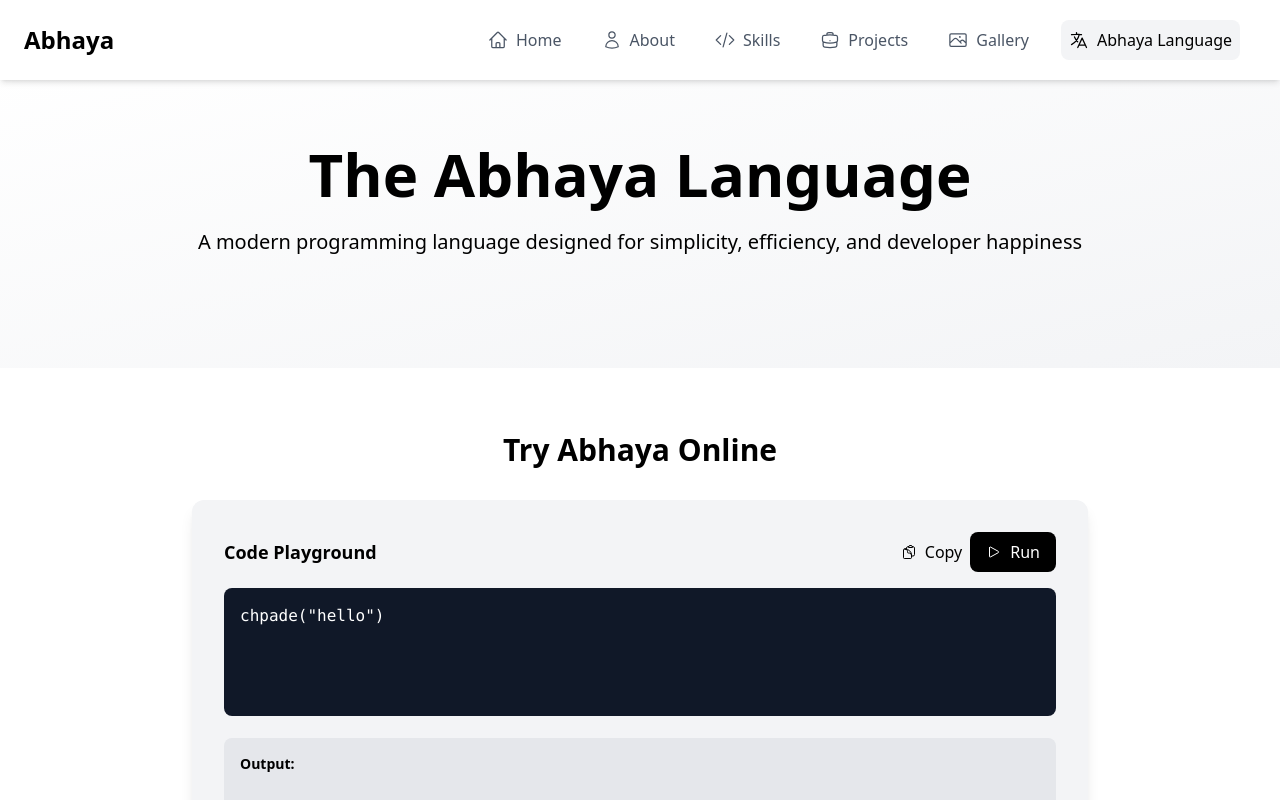
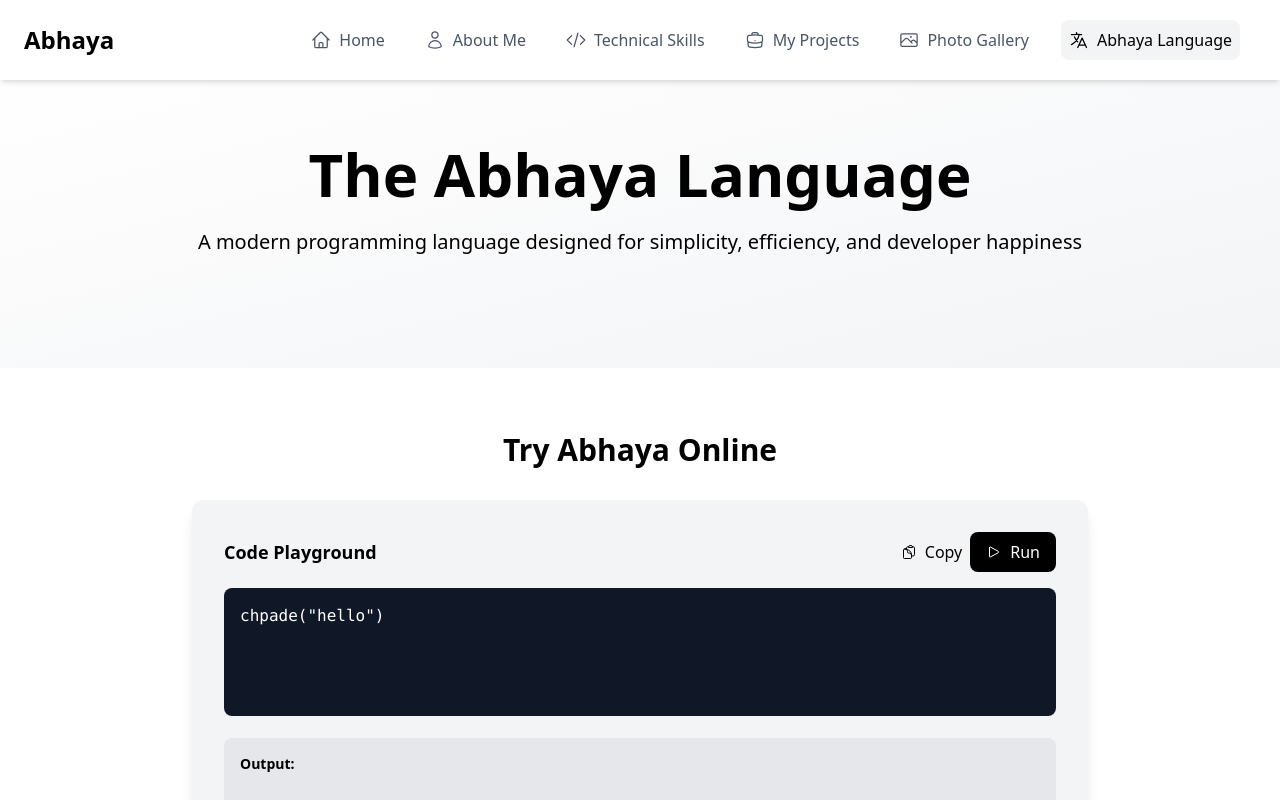
Before and after one commit to abhayabikramshahi/abhaya-website, a React (Vite) app: page /abhaya in a window 1280 px wide. Shown: the top 800 px of the page. Built offline with nearby package versions, Linux system fonts and the light colour scheme.

Commit message:
perfome changes

```diff
--- a/src/components/Navbar.jsx
+++ b/src/components/Navbar.jsx
@@ -14,12 +14,48 @@ import { useState } from 'react'
 import { useTheme } from '../context/ThemeContext'
 
 const sections = [
-  { id: 'home', icon: HomeIcon, label: 'Home', path: '/' },
-  { id: 'about', icon: UserIcon, label: 'About', path: '/about' },
-  { id: 'skills', icon: CodeBracketIcon, label: 'Skills', path: '/skills' },
-  { id: 'projects', icon: BriefcaseIcon, label: 'Projects', path: '/projects' },
-  { id: 'gallery', icon: PhotoIcon, label: 'Gallery', path: '/gallery' },
-  { id: 'abhaya', icon: LanguageIcon, label: 'Abhaya Language', path: '/abhaya' },
+  {
+    id: 'home',
+    icon: HomeIcon,
+    label: 'Home',
+    path: '/',
+    description: 'Go to homepage'
+  },
+  {
+    id: 'about',
+    icon: UserIcon,
+    label: 'About Me',
+    path: '/about',
+    description: 'Learn more about me and my background'
+  },
+  {
+    id: 'skills',
+    icon: CodeBracketIcon,
+    label: 'Technical Skills',
+    path: '/skills',
+    description: 'View my technical expertise and capabilities'
+  },
+  {
+    id: 'projects',
+    icon: BriefcaseIcon,
+    label: 'My Projects',
+    path: '/projects',
+    description: 'Explore my portfolio of projects'
+  },
+  {
+    id: 'gallery',
+    icon: PhotoIcon,
+    label: 'Photo Gallery',
+    path: '/gallery',
+    description: 'Browse through my work gallery'
+  },
+  {
+    id: 'abhaya',
+    icon: LanguageIcon,
+    label: 'Abhaya Language',
+    path: '/abhaya',
+    description: 'Learn about the Abhaya programming language'
+  },
 ]
 
 export default function Navbar() {
@@ -46,11 +82,17 @@ export default function Navbar() {
         animate={{ y: 0 }}
         transition={{ duration: 0.5 }}
         className="fixed top-0 left-0 right-0 bg-white shadow-md z-50"
+        role="navigation"
+        aria-label="Main navigation"
       >
         <div className="container mx-auto px-6">
           <div className="flex items-center justify-between h-20">
             {/* Logo */}
-            <Link to="/" className="text-2xl font-bold text-black hover:text-gray-700 transition-colors duration-300">
+            <Link
+              to="/"
+              className="text-2xl font-bold text-black hover:text-gray-700 transition-colors duration-300"
+              aria-label="Abhaya - Home"
+            >
               Abhaya
             </Link>
 
@@ -67,6 +109,8 @@ export default function Navbar() {
                         : 'text-gray-600 hover:text-black'
                     }`}
                     aria-current={isActive(section.path) ? 'page' : undefined}
+                    aria-label={section.description}
+                    title={section.description}
                   >
                     {isActive(section.path) && (
                       <motion.div
@@ -76,9 +120,12 @@ export default function Navbar() {
                         transition={{ type: "spring", stiffness: 380, damping: 30 }}
                       />
                     )}
-                    <section.icon className={`w-5 h-5 mr-2 relative z-10 ${
-                      isActive(section.path) ? 'text-black' : 'text-current'
-                    }`} aria-hidden="true" />
+                    <section.icon
+                      className={`w-5 h-5 mr-2 relative z-10 ${
+                        isActive(section.path) ? 'text-black' : 'text-current'
+                      }`}
+                      aria-hidden="true"
+                    />
                     <span className="relative z-10 whitespace-nowrap">{section.label}</span>
                   </Link>
                 ))}
@@ -91,7 +138,9 @@ export default function Navbar() {
                 whileTap={{ scale: 0.95 }}
                 onClick={toggleMobileMenu}
                 className="md:hidden p-2 rounded-lg text-gray-600 hover:text-black hover:bg-gray-100 transition-colors duration-300"
-                aria-label={isMobileMenuOpen ? 'Close menu' : 'Open menu'}
+                aria-label={isMobileMenuOpen ? 'Close navigation menu' : 'Open navigation menu'}
+                aria-expanded={isMobileMenuOpen}
+                aria-controls="mobile-menu"
               >
                 {isMobileMenuOpen ? (
                   <XMarkIcon className="w-6 h-6" />
@@ -112,6 +161,9 @@ export default function Navbar() {
             animate={{ opacity: 1, y: 0 }}
             exit={{ opacity: 0, y: -20 }}
             className="fixed top-20 left-0 right-0 bg-white shadow-lg z-40 md:hidden"
+            id="mobile-menu"
+            role="navigation"
+            aria-label="Mobile navigation"
           >
             <div className="container mx-auto px-4 py-2">
               <div className="flex flex-col space-y-1">
@@ -126,6 +178,8 @@ export default function Navbar() {
                     }`}
                     onClick={() => setIsMobileMenuOpen(false)}
                     aria-current={isActive(section.path) ? 'page' : undefined}
+                    aria-label={section.description}
+                    title={section.description}
                   >
                     {isActive(section.path) && (
                       <motion.div
@@ -135,9 +189,12 @@ export default function Navbar() {
                         transition={{ type: "spring", stiffness: 380, damping: 30 }}
                       />
                     )}
-                    <section.icon className={`w-5 h-5 mr-3 relative z-10 ${
-                      isActive(section.path) ? 'text-black' : 'text-current'
-                    }`} aria-hidden="true" />
+                    <section.icon
+                      className={`w-5 h-5 mr-3 relative z-10 ${
+                        isActive(section.path) ? 'text-black' : 'text-current'
+                      }`}
+                      aria-hidden="true"
+                    />
                     <span className="relative z-10">{section.label}</span>
                   </Link>
                 ))}
```
